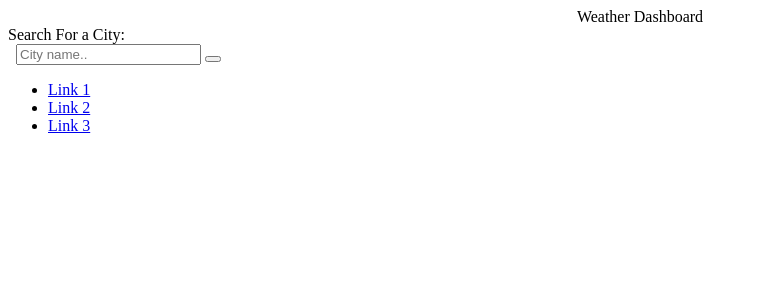
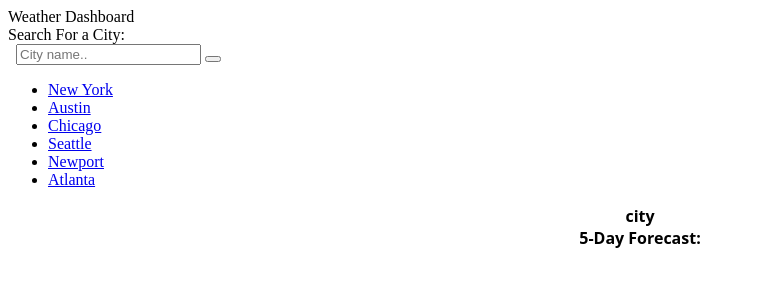
Before and after one commit to skylardorn/wearther-dashboard, a plain HTML site: page index.html in a window 1280 px wide. Shown: the whole page, without its empty margins (0-757 px from the left). Drawn offline with Linux system fonts and the light colour scheme.

Commit message:
working on the layout

```diff
--- a/index.html
+++ b/index.html
@@ -4,13 +4,17 @@
     <meta charset="UTF-8">
     <meta http-equiv="X-UA-Compatible" content="IE=edge">
     <meta name="viewport" content="width=device-width, initial-scale=1.0">
-    <link rel="stylesheet" href="style.css">
+    <link rel="stylesheet" href="styles.css"></link>
     <script src="script.js"></script>
     <title>Module 6 - Weather App</title>
+</head>
 
-    <center class="H-Dash">Weather Dashboard</center>
+<Body>
+    <header class="row">
+        <div class="col">Weather Dashboard</div>
+    </header>
 
-    <div class="w3-sidebar w3-bar-block" style="width:25%"> Search For a City:
+    <div class="w3-sidebar w3-bar-block" style="width:25%">Search For a City:
 
         <form class="searchbar" action="" style="margin: auto; max-width: 300px">
             <input type="text" placeholder="City name.." name="search">
@@ -18,14 +22,20 @@
         </form>
 
         <ul>
-        <li> <a href="#" class="w3-bar-item w3-button">Link 1</a> </li>
-        <li> <a href="#" class="w3-bar-item w3-button">Link 2</a> </li>
-        <li> <a href="#" class="w3-bar-item w3-button">Link 3</a> </li>
+        <li> <a href="#" class="w3-bar-item w3-button">New York</a> </li>
+        <li> <a href="#" class="w3-bar-item w3-button">Austin</a> </li>
+        <li> <a href="#" class="w3-bar-item w3-button">Chicago</a> </li>
+        <li> <a href="#" class="w3-bar-item w3-button">Seattle</a> </li>
+        <li> <a href="#" class="w3-bar-item w3-button">Newport</a> </li>
+        <li> <a href="#" class="w3-bar-item w3-button">Atlanta</a> </li>
         </ul>
     </div>
 
-</head>
-<body>
+    <aside>
+        <section class="row" id="h2">city </section>
+
+        <section class="row" id="h2-btm">5-Day Forecast:</section>
+    </aside>
 
 </body>
 </html>
--- a/style.css
+++ /dev/null
@@ -1,3 +0,0 @@
-#searchbar {
-
-}
--- /dev/null
+++ b/styles.css
@@ -0,0 +1,20 @@
+section {
+    text-align: center;
+    margin: 40px, 20px;
+    padding: 40px, 20px;
+    border: 40px, 20px, 40px, 20px;
+    font-family: system-ui, -apple-system, BlinkMacSystemFont, 'Segoe UI', Roboto, Oxygen, Ubuntu, Cantarell, 'Open Sans', 'Helvetica Neue', sans-serif;
+    font-weight: bold;
+}
+
+h-dash {
+
+}
+
+/* #h2, #h2-btm {
+    margin: 40px, 20px;
+    padding: 40px, 20px;
+    border: 40px, 20px, 40px, 20px;
+    font-family: system-ui, -apple-system, BlinkMacSystemFont, 'Segoe UI', Roboto, Oxygen, Ubuntu, Cantarell, 'Open Sans', 'Helvetica Neue', sans-serif;
+    font-weight: bold;
+} */
```
